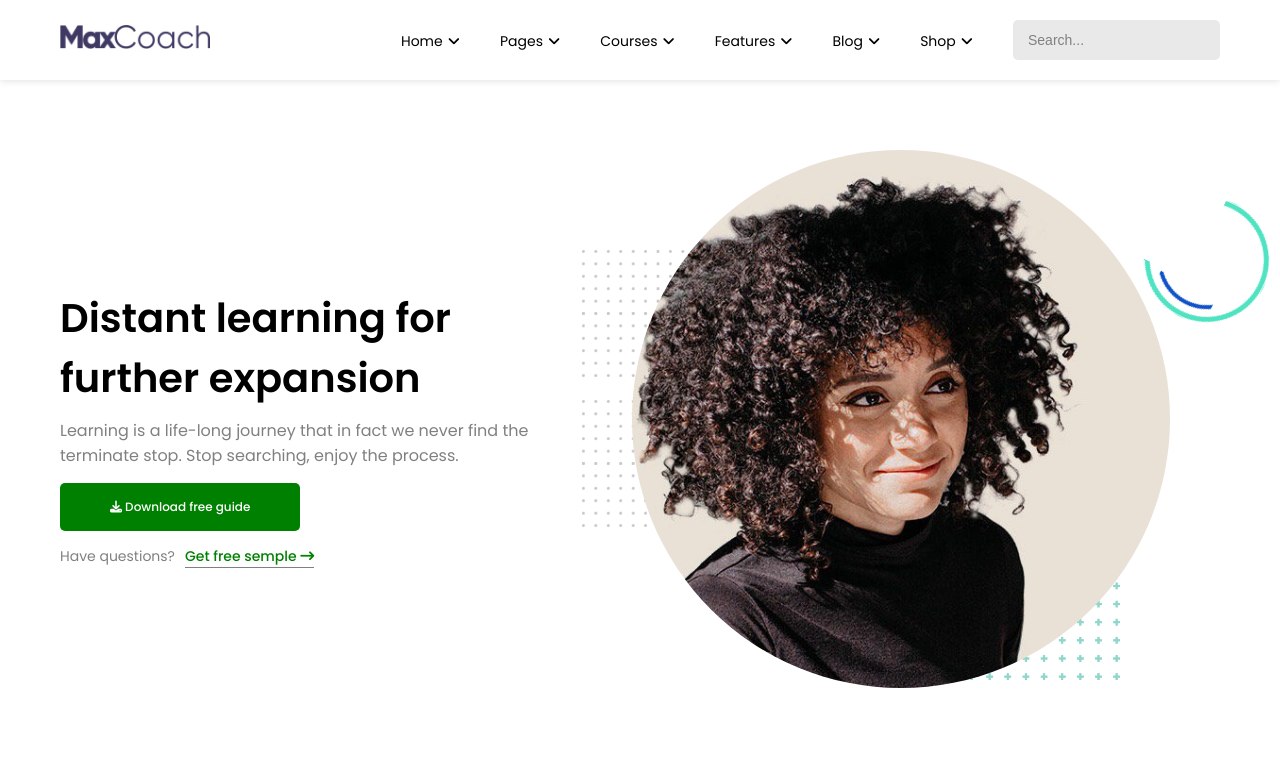
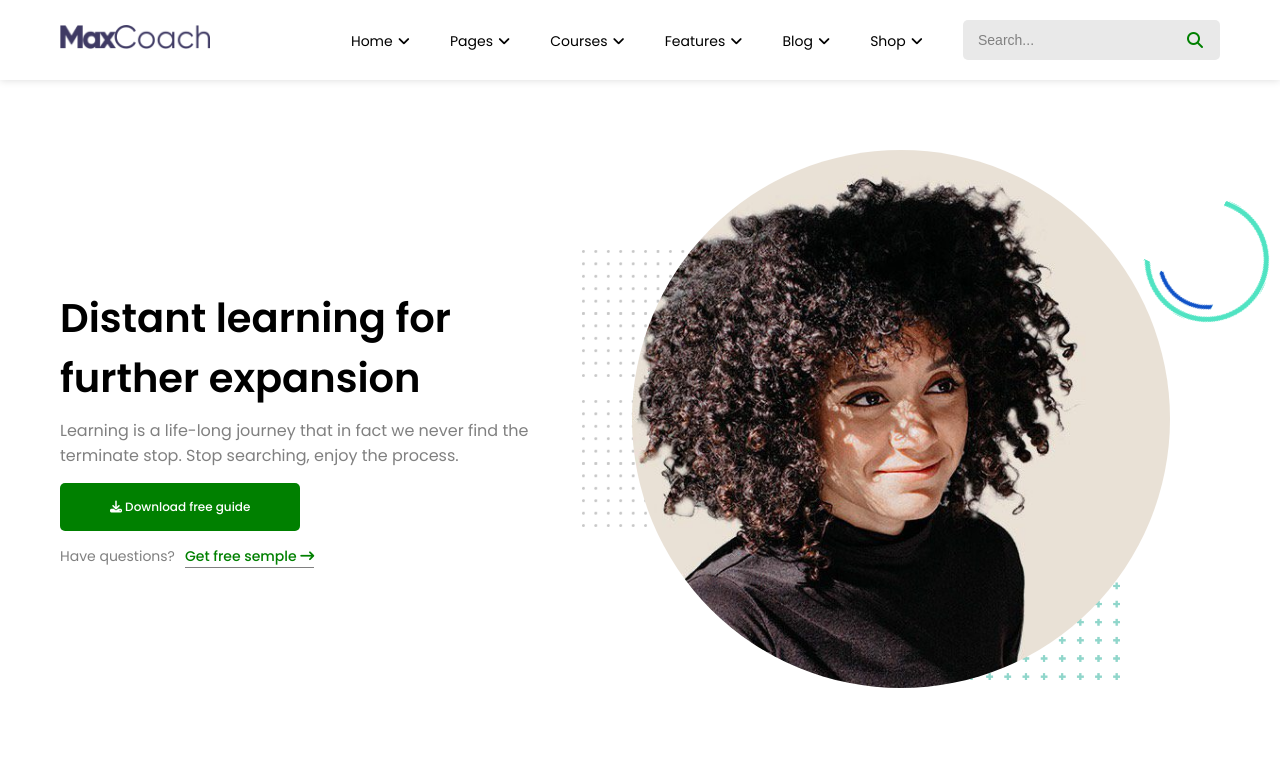
Before and after one commit to FRANCO1357/proj-html-vuejs, a Vue app: page / in a window 1280 px wide. Shown: the top 773 px of the page. Built offline with nearby package versions, Linux system fonts and the light colour scheme.

Commit message:
header search field

```diff
--- a/src/components/BaseHeader.vue
+++ b/src/components/BaseHeader.vue
@@ -11,7 +11,10 @@
                         </div>
                     </li>
                 </ul>
+                <div class="search-field">
                     <input type="text" placeholder="Search...">
+                    <a href="#"><i class="fa-solid fa-magnifying-glass"></i></a>
+                </div>
             </nav>
         </div>
     </header>
@@ -98,12 +101,15 @@
                     }
                 }
 
+                .search-field{
+                    display: flex;
+
                     input{
                         margin-left: 20px;
                         height: 30px;
                         padding: 20px 15px;
                         border: none;
-                    border-radius: 5px;
+                        border-radius: 5px 0 0 5px;
                         background-color: rgb(233, 233, 233);
 
                         &::placeholder{
@@ -118,6 +124,26 @@
                             font-weight: 100;
                         }
                     }
+
+                    a{
+                        display: inline-block;
+                        color: green;
+                        text-decoration: none;
+                        background-color: rgb(233, 233, 233);
+                        width: 50px;
+                        height: 40px;
+                        display: flex;
+                        justify-content: center;
+                        align-items: center;
+                        border-radius: 0 5px 5px 0;
+
+                        &:hover{
+                            background-color: green;
+                            color: white;
+                        }
+                    }
+
+                }
             }
         }
     }
```
Lines whose indentation alone changed are shown as unchanged.
